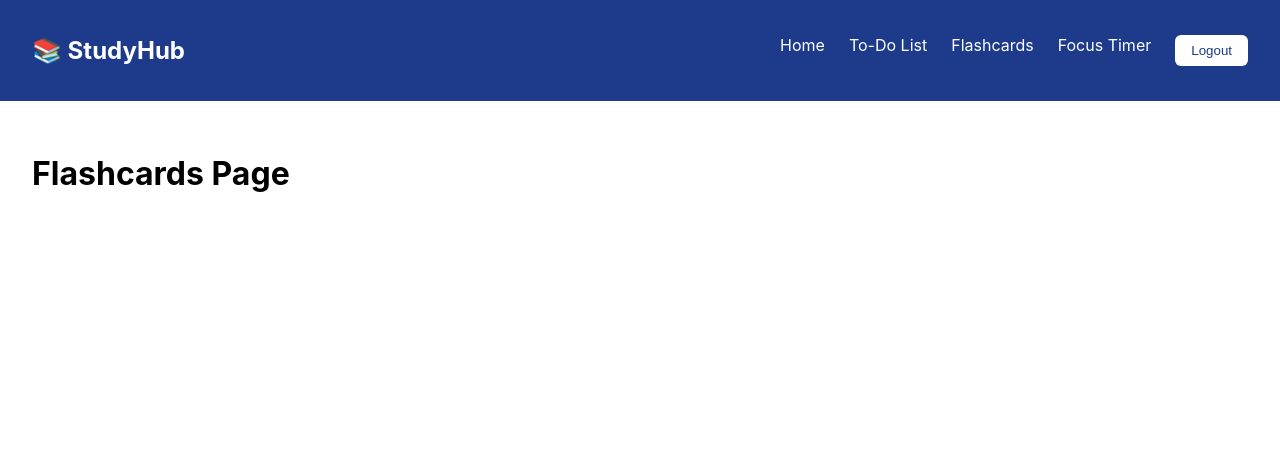
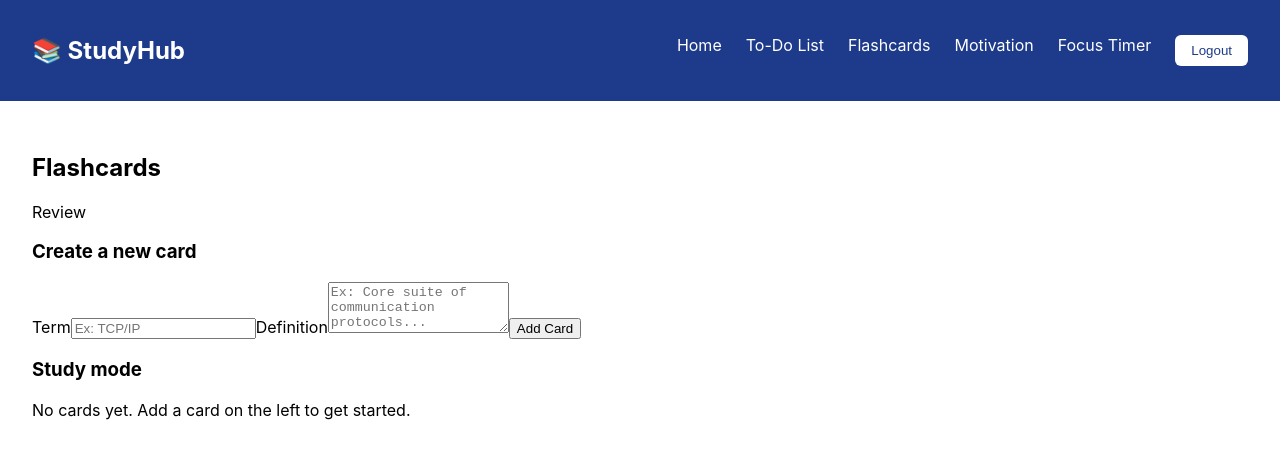
Before and after one commit to trg0124/FantasticFour, a React (Create React App) app in the folder frontend/studyhub/: page /flashcards in a window 1280 px wide. Shown: the top 458 px of the page. Built offline with nearby package versions, Linux system fonts and the light colour scheme; no server answers; sample sign-in values are in the browser's storage.

Commit message:
Added Tanya's pages to App.js

```diff
--- a/frontend/studyhub/src/App.js
+++ b/frontend/studyhub/src/App.js
@@ -7,6 +7,8 @@ import Home from "./pages/home";
 import ProtectedRoute from "./components/Auth/protectedRoute";
 import Layout from "./components/ui/layout";
 import Todo from "./pages/todo";
+import Flashcards from "./pages/Flashcards";
+import Motivation from "./pages/Motivation";
 
 export default function App() {
   return (
@@ -27,7 +29,6 @@ export default function App() {
         }
       />
 
-      {/* pages you will create later */}
       <Route
         path="/todo"
         element={
@@ -45,7 +46,18 @@ export default function App() {
         element={
           <ProtectedRoute>
             <Layout>
-              <h1>Flashcards Page</h1>
+              <Flashcards />
+            </Layout>
+          </ProtectedRoute>
+        }
+      />
+
+      <Route
+        path="/motivation"
+        element={
+          <ProtectedRoute>
+            <Layout>
+              <Motivation />
             </Layout>
           </ProtectedRoute>
         }
--- a/frontend/studyhub/src/components/ui/navbar.jsx
+++ b/frontend/studyhub/src/components/ui/navbar.jsx
@@ -29,6 +29,7 @@ export default function Navbar() {
         <Link to="/home" style={{ color: "white", textDecoration: "none" }}>Home</Link>
         <Link to="/todo" style={{ color: "white", textDecoration: "none" }}>To-Do List</Link>
         <Link to="/flashcards" style={{ color: "white", textDecoration: "none" }}>Flashcards</Link>
+        <Link to="/motivation" style={{ color: "white", textDecoration: "none" }}>Motivation</Link>
         <Link to="/timer" style={{ color: "white", textDecoration: "none" }}>Focus Timer</Link>
         <button
           onClick={handleLogout}
--- a/frontend/studyhub/Flashcards.jsx
+++ b/frontend/studyhub/src/pages/Flashcards.jsx
@@ -1,4 +1,5 @@
 import { useEffect, useState } from "react";
+import { useAuth } from "../components/Auth/authContext";
 
 export default function Flashcards() {
   const [term, setTerm] = useState("");
--- a/frontend/studyhub/Motivation.jsx
+++ b/frontend/studyhub/src/pages/Motivation.jsx
@@ -1,4 +1,5 @@
 import { useEffect, useState } from "react";
+import { useAuth } from "../components/Auth/authContext";
 
 const QUOTES = [
   "The secret of getting ahead is getting started.",
```
